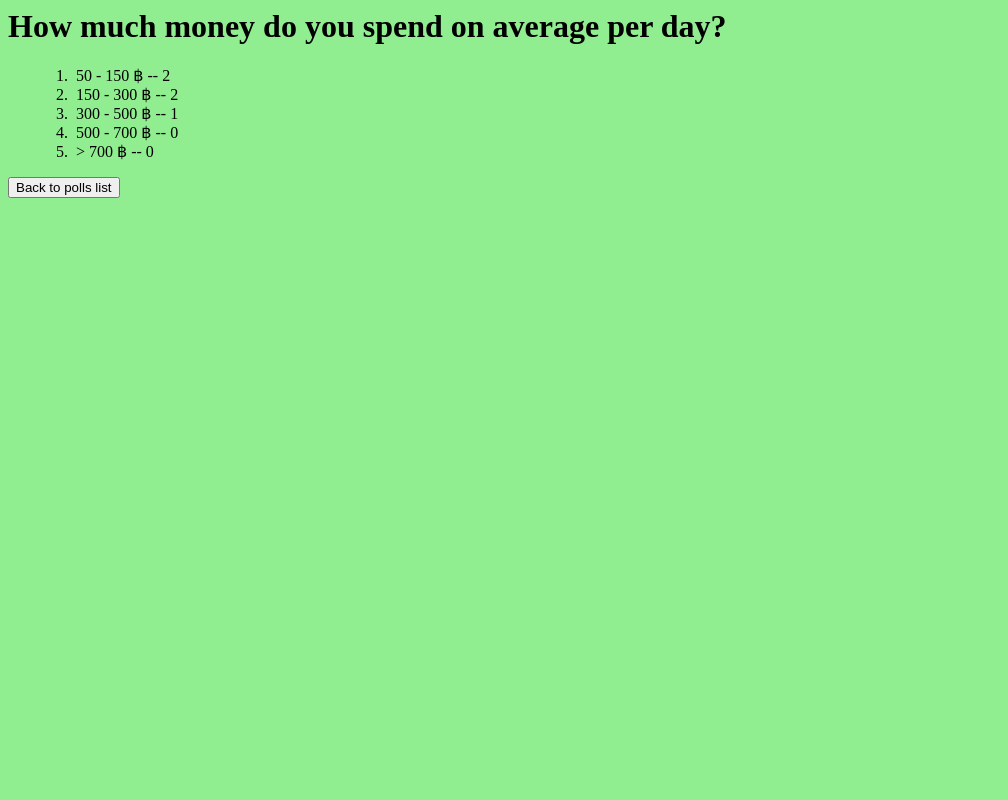
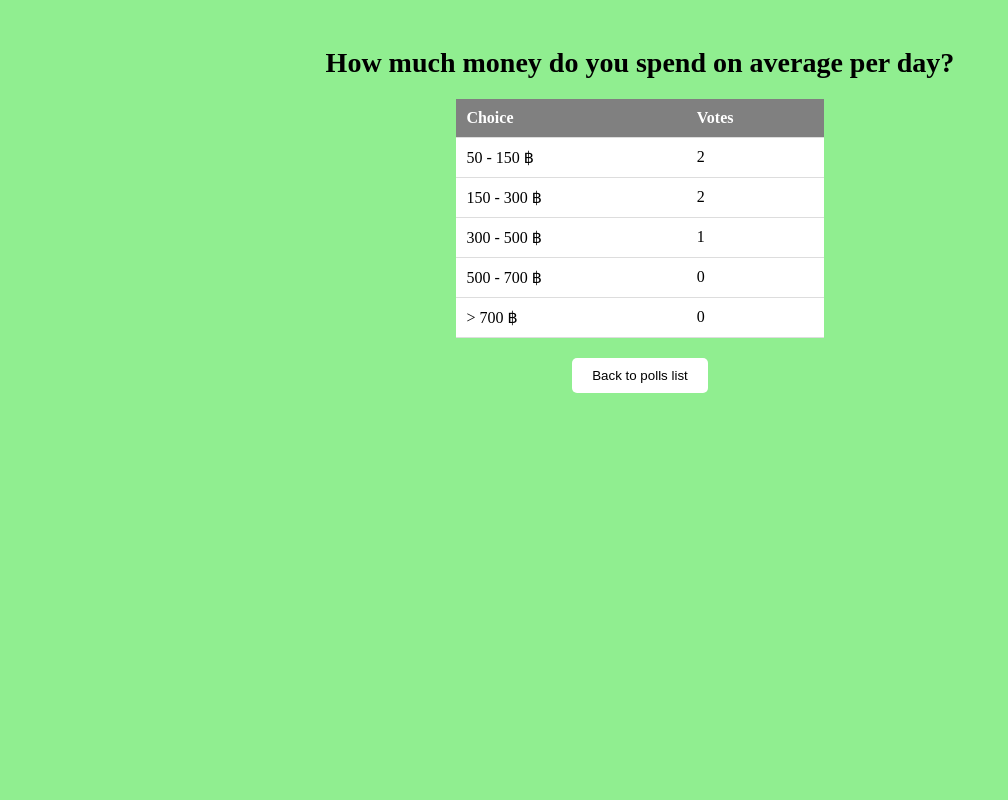
Before and after one commit to thanidacwn/ku-polls, a Django app: page /polls/1/results/ in a window 1280 px wide. Shown: the whole page, without its empty margins (0-1008 px from the left). Run offline with Django 4.2, Linux system fonts and the light colour scheme; data comes from the database, SQL or seed files in the repository.

Commit message:
improve appearance

```diff
--- a/templates/polls/results.html
+++ b/templates/polls/results.html
@@ -2,11 +2,89 @@
 
 <link rel="stylesheet" href="{% static 'polls/style.css' %}">
 
+<style>
+    /* Center the content on the page */
+    body {
+        display: flex;
+        flex-direction: column;
+        align-items: center;
+        text-align: center;
+        background-color: #f5f5f5;
+        padding: 20px;
+    }
+
+    h1 {
+        font-size: 28px;
+        margin-bottom: 20px;
+    }
+
+    table {
+        border-collapse: collapse;
+        width: 30%;
+        margin-bottom: 20px;
+        background-color: white;
+    }
+
+    th, td {
+        padding: 10px;
+        text-align: left;
+        border-bottom: 1px solid #ddd;
+    }
+
+    th {
+        background-color: gray;
+        color: white;
+    }
+
+    ul {
+        list-style: none;
+        padding: 0;
+    }
+
+    li {
+        margin: 10px 0;
+    }
+
+    li:before {
+        content: '\2022';
+        font-size: 18px;
+        margin-right: 10px;
+    }
+
+    button {
+        background-color: #ffffff;
+        color: black;
+        border: none;
+        border-radius: 5px;
+        padding: 10px 20px;
+        cursor: pointer;
+        transition: background-color 0.3s;
+    }
+
+    button:hover {
+        background-color: gray;
+        color: white;
+    }
+</style>
+
 <h1>{{ question.question_text }}</h1>
-<ul>
-    {% for choice in question.choice_set.all %}
-        <list>&nbsp;&nbsp;{{forloop.counter0|add:"1"}}.&nbsp;&nbsp;{{choice.choice_text}} -- {{choice.votes}}</list><br>
-    {% endfor %}
-</ul>
+<table>
+    <thead>
+        <tr>
+            <th>Choice</th>
+            <th>Votes</th>
+        </tr>
+    </thead>
+    <tbody>
+        {% for choice in question.choice_set.all %}
+            <tr>
+                <td>{{ choice.choice_text }}</td>
+                <td>{{ choice.votes }}</td>
+            </tr>
+        {% endfor %}
+    </tbody>
+</table>
 
-<a href={% url 'polls:index' %}><button type="button">{{"Back to polls list"}}</button></a>
+<a href="{% url 'polls:index' %}">
+    <button type="button">Back to polls list</button>
+</a>
```
Also changed, not shown: templates/polls/detail.html (+65 -12 lines), templates/polls/index.html (+75 -12 lines).
